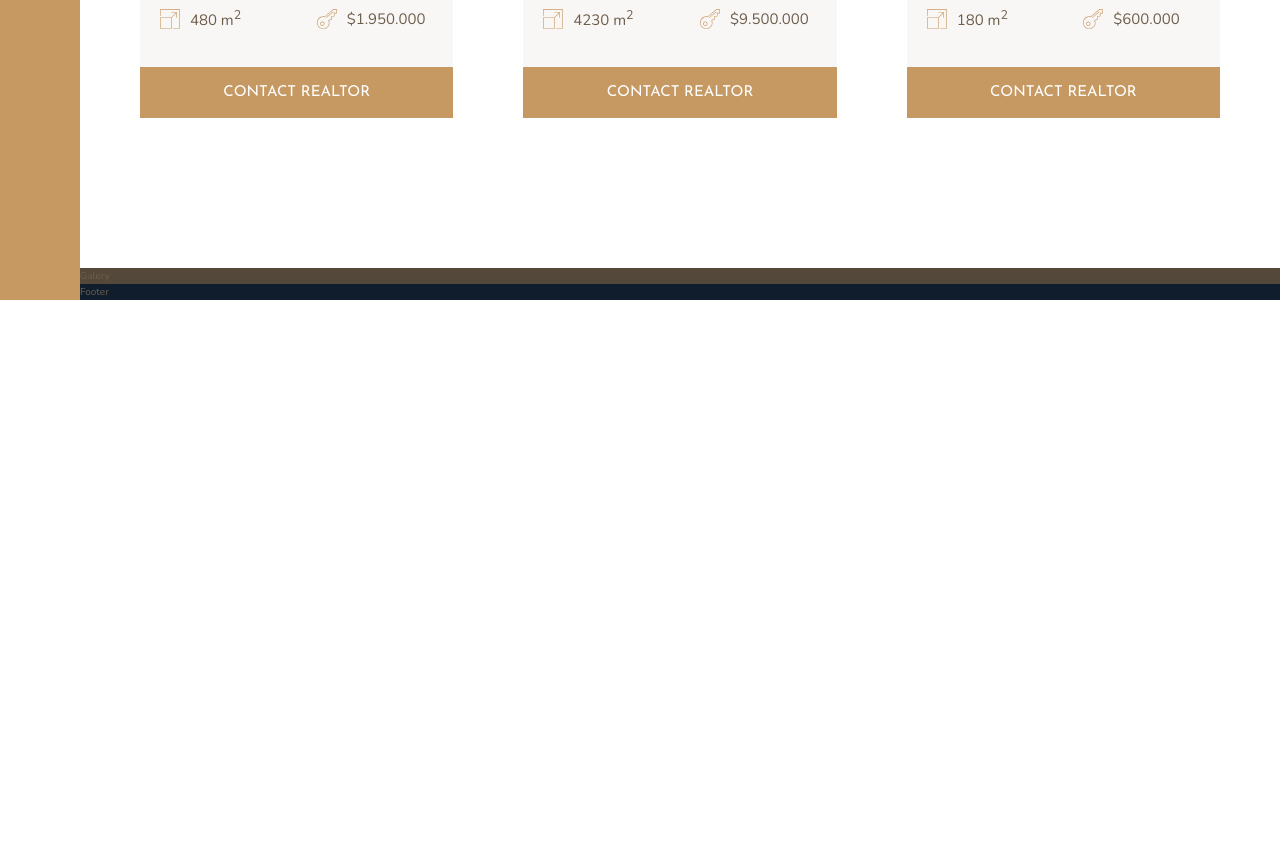
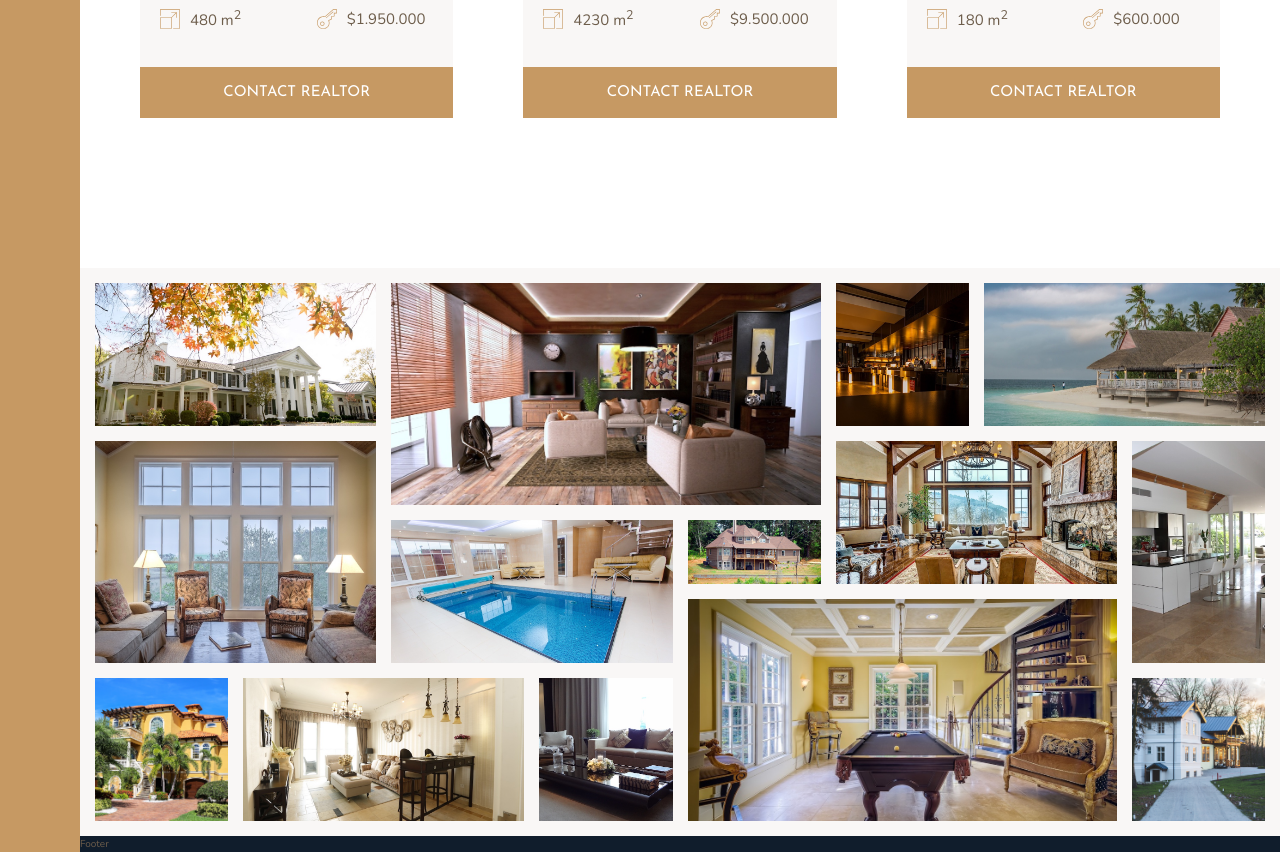
Before and after one commit to SalazarSDF/houses_layout, a website: page index.html in a window 1280 px wide. Shown: the part 2804-3656 px from the top of the page. Before the commit the page ends 3104 px from the top, so only its background shows below. Drawn offline with nearby package versions, Linux system fonts and the light colour scheme.

Commit message:
implement: gallery section

```diff
--- a/index.html
+++ b/index.html
@@ -308,7 +308,66 @@
         <button class="btn home__btn">Contact realtor</button>
       </div>
     </section>
-    <section class="gallery">Galery</section>
+    <section class="gallery">
+      <figure class="gallery__item gallery__item--1">
+        <img class="gallery__img" src="img/gal-1.jpeg" alt="Galary image 1" />
+      </figure>
+
+      <figure class="gallery__item gallery__item--2">
+        <img class="gallery__img" src="img/gal-2.jpeg" alt="Galary image 2" />
+      </figure>
+
+      <figure class="gallery__item gallery__item--3">
+        <img class="gallery__img" src="img/gal-3.jpeg" alt="Galary image 3" />
+      </figure>
+
+      <figure class="gallery__item gallery__item--4">
+        <img class="gallery__img" src="img/gal-4.jpeg" alt="Galary image 4" />
+      </figure>
+
+      <figure class="gallery__item gallery__item--5">
+        <img class="gallery__img" src="img/gal-5.jpeg" alt="Galary image 5" />
+      </figure>
+
+      <figure class="gallery__item gallery__item--6">
+        <img class="gallery__img" src="img/gal-6.jpeg" alt="Galary image 6" />
+      </figure>
+
+      <figure class="gallery__item gallery__item--7">
+        <img class="gallery__img" src="img/gal-7.jpeg" alt="Galary image 7" />
+      </figure>
+
+      <figure class="gallery__item gallery__item--8">
+        <img class="gallery__img" src="img/gal-8.jpeg" alt="Galary image 8" />
+      </figure>
+
+      <figure class="gallery__item gallery__item--9">
+        <img class="gallery__img" src="img/gal-9.jpeg" alt="Galary image 9" />
+      </figure>
+
+      <figure class="gallery__item gallery__item--10">
+        <img class="gallery__img" src="img/gal-10.jpeg" alt="Galary image 10" />
+      </figure>
+
+      <figure class="gallery__item gallery__item--11">
+        <img class="gallery__img" src="img/gal-11.jpeg" alt="Galary image 11" />
+      </figure>
+
+      <figure class="gallery__item gallery__item--12">
+        <img class="gallery__img" src="img/gal-12.jpeg" alt="Galary image 12" />
+      </figure>
+
+      <figure class="gallery__item gallery__item--13">
+        <img class="gallery__img" src="img/gal-13.jpeg" alt="Galary image 13" />
+      </figure>
+
+      <figure class="gallery__item gallery__item--14">
+        <img class="gallery__img" src="img/gal-14.jpeg" alt="Galary image 2" />
+      </figure>
+
+
+
+    </section>
     <footer class="footer">Footer</footer>
   </body>
 </html>
--- a/sass/_gallery.scss
+++ b/sass/_gallery.scss
@@ -1,4 +1,87 @@
 .gallery {
-  background-color: $color-grey-dark-1;
+  background-color: $color-grey-light-1;
   grid-column: full-start/full-end;
+  display: grid;
+  grid-template-columns: repeat(8, 1fr);
+  grid-template-rows: repeat(7, 5vw);
+  grid-gap: 1.5rem;
+  padding: 1.5rem;
+
+  &__item {
+    &--1 {
+      grid-row: 1 / span 2;
+      grid-column: 1 / span 2;
+    }
+    &--2 {
+      grid-row: 1 / span 3;
+      grid-column: 3 / span 3;
+    }
+
+    &--3 {
+      grid-row: 1 / span 2;
+      grid-column: 6 / span 1;
+    }
+
+    &--4 {
+      grid-row: 1 / span 2;
+      grid-column: 7 / span 2;
+    }
+
+    &--5 {
+      grid-row: 3 / span 3;
+      grid-column: 1 / span 2;
+    }
+
+    &--6 {
+      grid-row: 4 / span 2;
+      grid-column: 3 / span 2;
+    }
+
+    &--7 {
+      grid-row: 4 / span 1;
+      grid-column: 5 / span 1;
+    }
+
+    &--8 {
+      grid-row: 3 / span 2;
+      grid-column: 6 / span 2;
+    }
+
+    &--9 {
+      grid-row: 3 / span 3;
+      grid-column: 8 / span 1;
+    }
+
+    &--10 {
+      grid-row: 6 / span 2;
+      grid-column: 1 / span 1;
+    }
+
+    &--11 {
+      grid-row: 6 / span 2;
+      grid-column: 2 / span 2;
+    }
+
+    &--12 {
+      grid-row: 6 / span 2;
+      grid-column: 4 / span 1;
+    }
+
+    &--13 {
+      grid-row: 5 / span 3;
+      grid-column: 5 / span 3;
+    }
+
+    &--14 {
+      grid-row: 6 / span 2;
+      grid-column: 8 / span 1;
+    }
+  }
+
+  &__img {
+    width: 100%;
+    height: 100%;
+    object-fit: cover;
+    display: block;
+  }
 }
```
Also changed, not shown: css/style.css.
